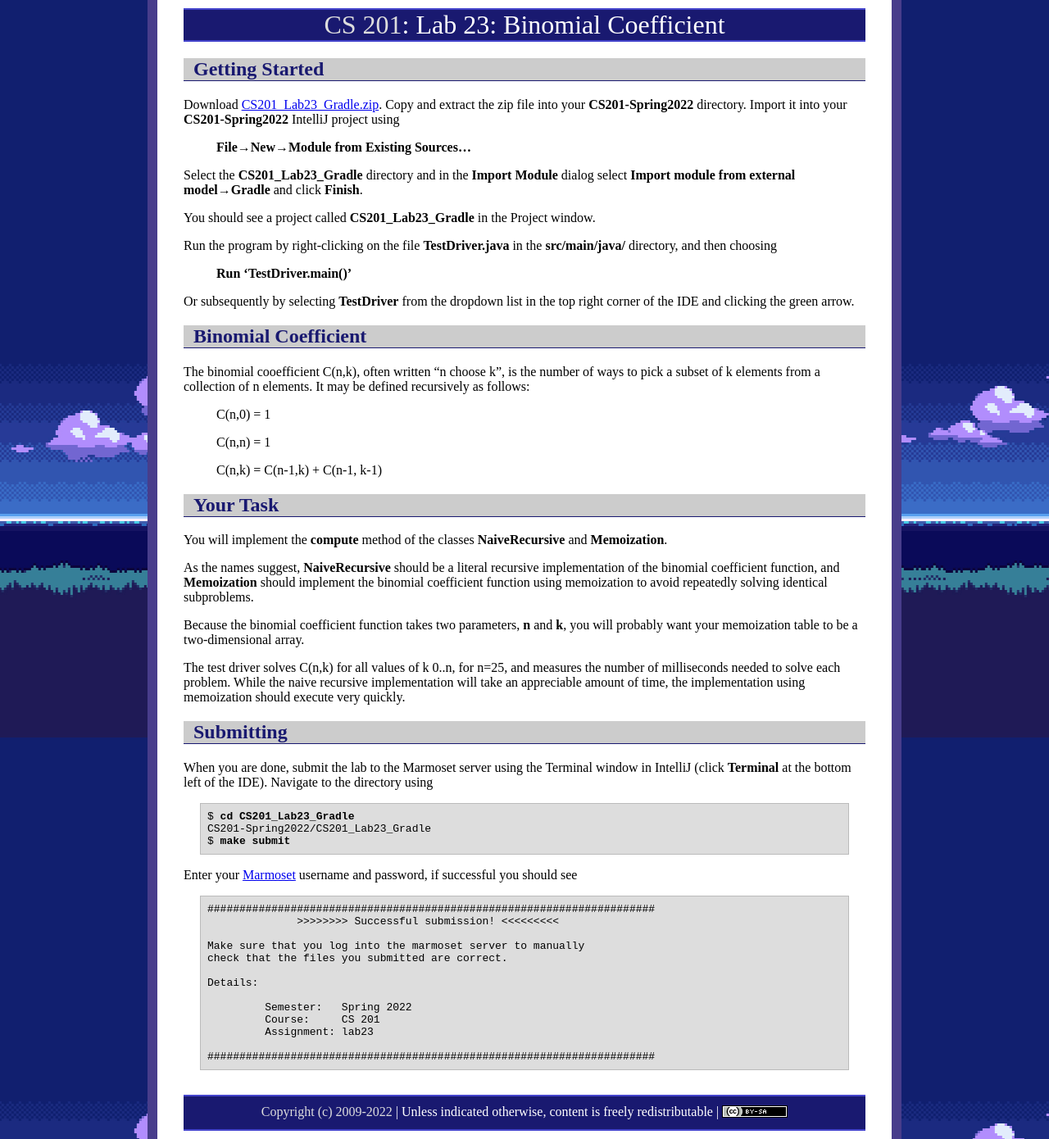
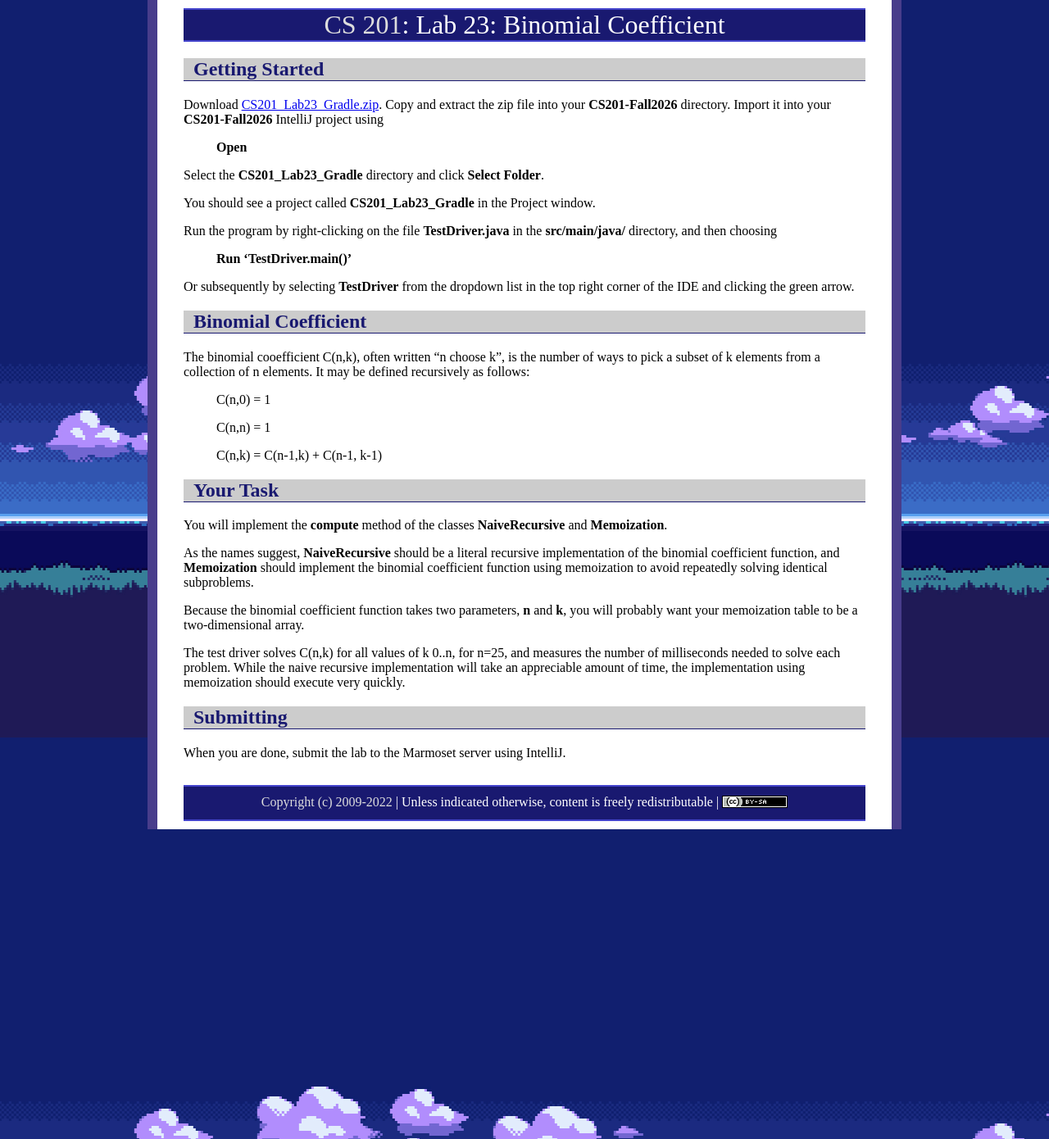
Before and after one commit to ycpcs/cs201-fall2026, a Jekyll site: the page built from labs/lab23.md, in a window 1280 px wide. Shown: the whole page at 82% size. Built offline with Jekyll 4.4.1, drawn with Linux system fonts in a browser that asks for light colours.

Commit message:
Update lab23.md

```diff
--- a/labs/lab23.md
+++ b/labs/lab23.md
@@ -5,11 +5,11 @@ title: "Lab 23: Binomial Coefficient"
 
 ## Getting Started
 
-Download [CS201\_Lab23\_Gradle.zip](CS201_Lab23_Gradle.zip). Copy and extract the zip file into your **CS201-Spring2022** directory. Import it into your **CS201-Spring2022** IntelliJ project using
+Download [CS201\_Lab23\_Gradle.zip](CS201_Lab23_Gradle.zip). Copy and extract the zip file into your **CS201-Fall2026** directory. Import it into your **CS201-Fall2026** IntelliJ project using
 
-> **File&rarr;New&rarr;Module from Existing Sources...**
+> **Open**
 
-Select the **CS201\_Lab23\_Gradle** directory and in the **Import Module** dialog select **Import module from external model&rarr;Gradle** and click **Finish**.
+Select the **CS201\_Lab23\_Gradle** directory and click **Select Folder**.
 
 You should see a project called **CS201\_Lab23\_Gradle** in the Project window.
 
@@ -41,28 +41,4 @@ The test driver solves C(n,k) for all values of k 0..n, for n=25, and measures t
 
 ## Submitting
 
-When you are done, submit the lab to the Marmoset server using the Terminal window in IntelliJ (click **Terminal** at the bottom left of the IDE). Navigate to the directory using
-
-<pre>
-$ <b>cd CS201_Lab23_Gradle</b>
-CS201-Spring2022/CS201_Lab23_Gradle
-$ <b>make submit</b>
-</pre>
-
-Enter your [Marmoset](https://cs.ycp.edu/marmoset) username and password, if successful you should see
-
-<pre>
-######################################################################
-              >>>>>>>> Successful submission! <<<<<<<<<
-
-Make sure that you log into the marmoset server to manually
-check that the files you submitted are correct.
-
-Details:
-
-         Semester:   Spring 2022
-         Course:     CS 201
-         Assignment: lab23
-
-######################################################################
-</pre>
+When you are done, submit the lab to the Marmoset server using IntelliJ.
```
